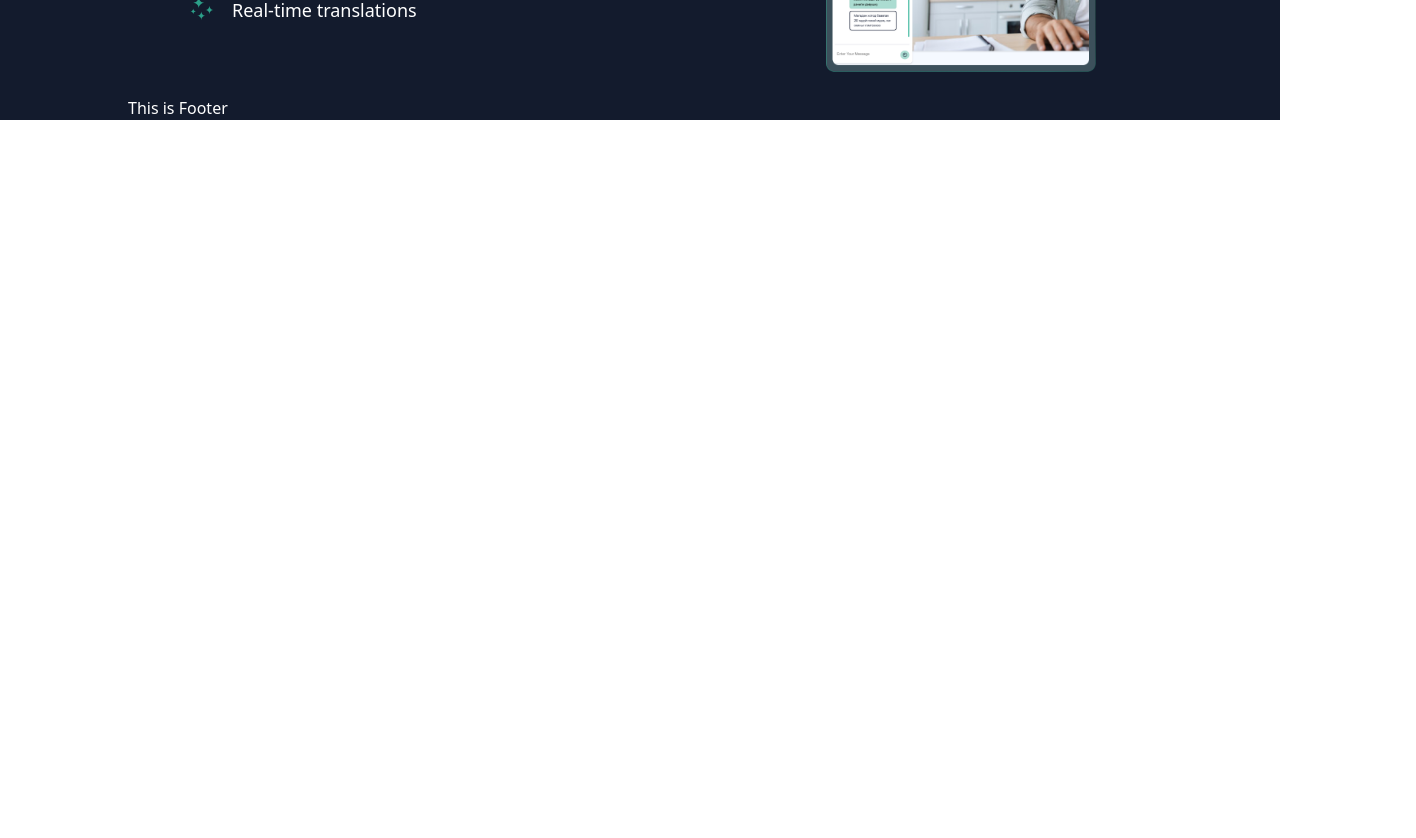
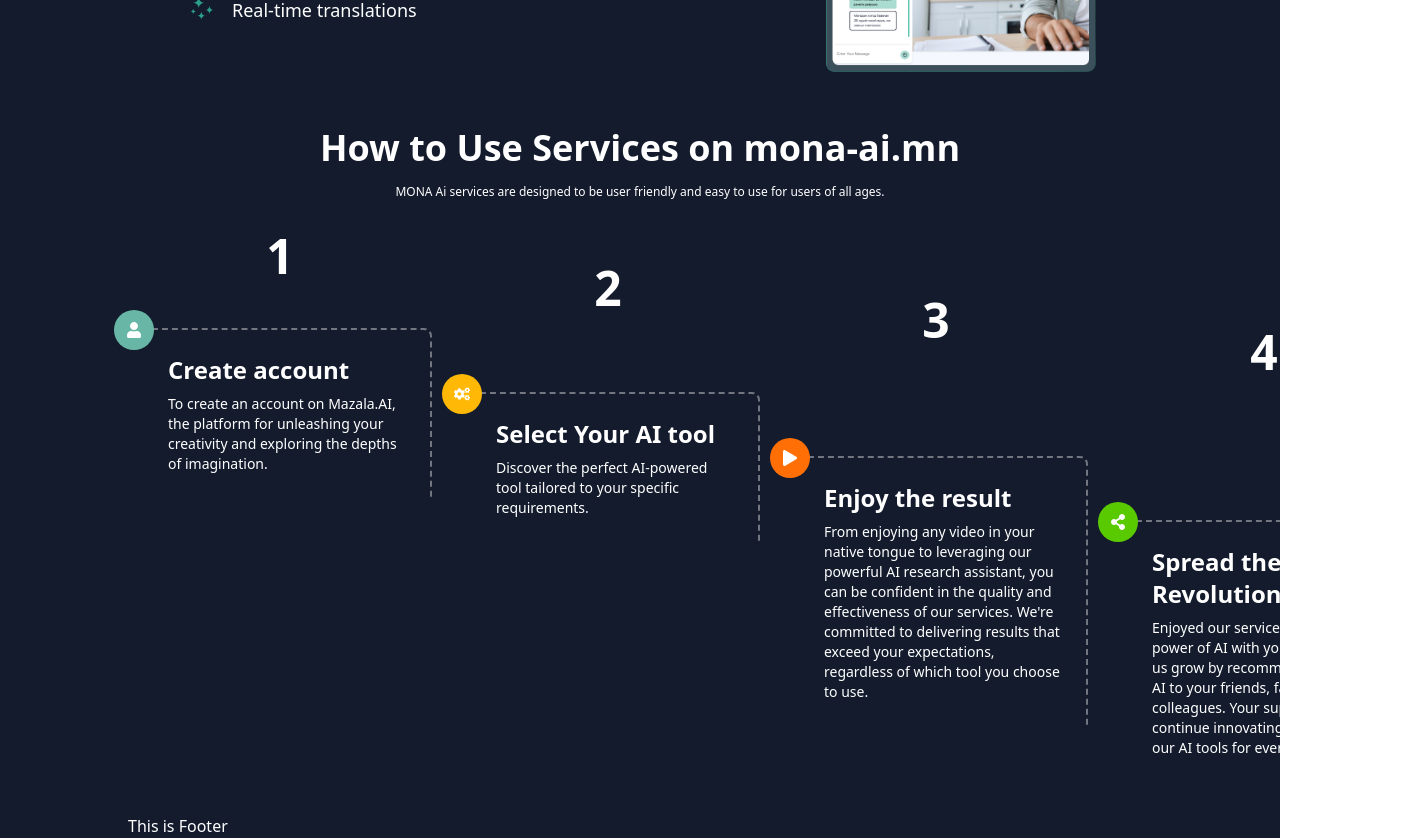
Before and after one commit to Sazid60/Mona-Ai-Landing-Page, a React (Vite) app: page / in a window 1280 px wide. Shown: the part 1500-2338 px from the top of the page, 1416 px wide, since content can reach past the window. Before the commit the page ends 1620 px from the top, so only its background shows below. Built offline with nearby package versions, Linux system fonts and the light colour scheme.

Commit message:
Stepped Section Added

```diff
--- /dev/null
+++ b/src/components/StepSection.jsx
@@ -0,0 +1,84 @@
+import React, { useState, useEffect } from 'react';
+import { FaUser, FaCogs, FaPlay, FaShareAlt } from 'react-icons/fa';
+
+const StepsSection = () => {
+    const steps = [
+        {
+            number: '1',
+            description: 'Create account',
+            content: 'To create an account on Mazala.AI, the platform for unleashing your creativity and exploring the depths of imagination.',
+            iconColor: '#68B7A6',
+            icon: <FaUser />
+        },
+        {
+            number: '2',
+            description: 'Select Your AI tool',
+            content: 'Discover the perfect AI-powered tool tailored to your specific requirements.',
+            iconColor: '#FFB805',
+            icon: <FaCogs />
+        },
+        {
+            number: '3',
+            description: 'Enjoy the result',
+            content: 'From enjoying any video in your native tongue to leveraging our powerful AI research assistant, you can be confident in the quality and effectiveness of our services. We\'re committed to delivering results that exceed your expectations, regardless of which tool you choose to use.',
+            iconColor: '#FF6F06',
+            icon: <FaPlay />
+        },
+        {
+            number: '4',
+            description: 'Spread the AI Revolution',
+            content: 'Enjoyed our services? Share the power of AI with your network! Help us grow by recommending MONA AI to your friends, family, and colleagues. Your support helps us continue innovating and improving our AI tools for everyone.',
+            iconColor: '#59CA00',
+            icon: <FaShareAlt />
+        }
+    ];
+
+    const [isXlScreen, setIsXlScreen] = useState(window.innerWidth >= 1280);
+
+    useEffect(() => {
+        const handleResize = () => {
+            setIsXlScreen(window.innerWidth >= 1280);
+        };
+
+        window.addEventListener('resize', handleResize);
+        return () => window.removeEventListener('resize', handleResize);
+    }, []);
+
+    return (
+        <div>
+            <h1 className='font-bold text-white text-2xl lg:text-4xl mb-4 mx-auto mt-8 text-center'>How to Use Services on mona-ai.mn</h1>
+            <p className='text-xs text-center'>MONA Ai services are designed to be user friendly and easy to use for users of all ages.</p>
+            <div className="container mx-auto px-4 py-8">
+                <div className="flex flex-col xl:flex-row xl:space-x-10">
+                    {steps.map((step, index) => (
+                        <div key={index} className="flex flex-row-reverse xl:flex-col items-center gap-2 mb-6 xl:mb-0">
+                            <h1
+                                className={`text-center text-xl lg:text-2xl xl:text-5xl font-bold md:text-left mb-10 xl:mr-4 ${index > 0 ? 'md:mt-8' : ''}`}
+                                style={isXlScreen ? { marginTop: `${index * 2}rem` } : {}}
+                            >
+                                {step.number}
+                            </h1>
+                            <div
+                                className={`relative p-6 border-r-2 border-t-2 border-dashed border-white/[0.4] rounded-lg rounded-b-none w-full xl:w-72  ${index > 0 && isXlScreen ? 'xl:mt-8' : ''}`}
+                                style={isXlScreen ? { marginTop: `${index * 2}rem` } : {}}
+                            >
+                                <div
+                                    className="absolute -top-5 left-[-30px] text-white font-bold rounded-full w-10 h-10 flex items-center justify-center "
+                                    style={{ backgroundColor: step.iconColor }}
+                                >
+                                    {step.icon}
+                                </div>
+                                <div className='text-white'>
+                                    <p className=" font-semibold mb-2 text-lg xl:text-2xl">{step.description}</p>
+                                    <p className="text-xs xl:text-sm">{step.content}</p>
+                                </div>
+                            </div>
+                        </div>
+                    ))}
+                </div>
+            </div>
+        </div>
+    );
+};
+
+export default StepsSection;
--- a/src/components/TabComponent.jsx
+++ b/src/components/TabComponent.jsx
@@ -15,7 +15,7 @@ function TabComponent() {
     const [selectedIndex, setSelectedIndex] = useState(0);
 
     return (
-        <div className="w-full max-w-5xl mx-auto mt-10  lg:px-8">
+        <div className="w-full max-w-5xl mx-auto mt-6 xl:mt-10  lg:px-8">
             <div className="grid grid-cols-1 sm:grid-cols-2 md:grid-cols-3 lg:grid-cols-3 xl:grid-cols-6 gap-4 mb-4">
                 {tabData.map((tab, index) => (
                     <button
@@ -32,7 +32,7 @@ function TabComponent() {
             <div className="p-6 text-white flex flex-col md:flex-row md:justify-between items-start">
                 <div className="flex flex-col gap-4 w-full">
                     <h1 className="text-sm lg:text-xl xl:text-2xl font-semibold">{tabData[selectedIndex].contentTitle}</h1>
-                    <p className="text-xs lg:text-lg xl:text-xl font-light">{tabData[selectedIndex].content}</p>
+                    <p className="text-xs lg:text-sm xl:text-lg font-light text-gray-500">{tabData[selectedIndex].content}</p>
                     {tabData[selectedIndex].additionalInfo.map((info, idx) => (
                         <div key={idx} className="flex items-center gap-3 text-xs lg:text-xl font-light">
                             <span className="text-4xl text-[#2C9F89]"><WiStars /></span>
--- a/src/pages/Home.jsx
+++ b/src/pages/Home.jsx
@@ -2,6 +2,7 @@ import { Tab, TabList, TabPanel, Tabs } from "react-tabs";
 import Banner from "../components/Banner";
 import 'react-tabs/style/react-tabs.css';
 import TabComponent from "../components/TabComponent";
+import StepSection from "../components/StepSection";
 
 
 const Home = () => {
@@ -11,6 +12,7 @@ const Home = () => {
         <div>
             <Banner />
             <TabComponent/>
+            <StepSection/>
         </div>
     );
 };
```
